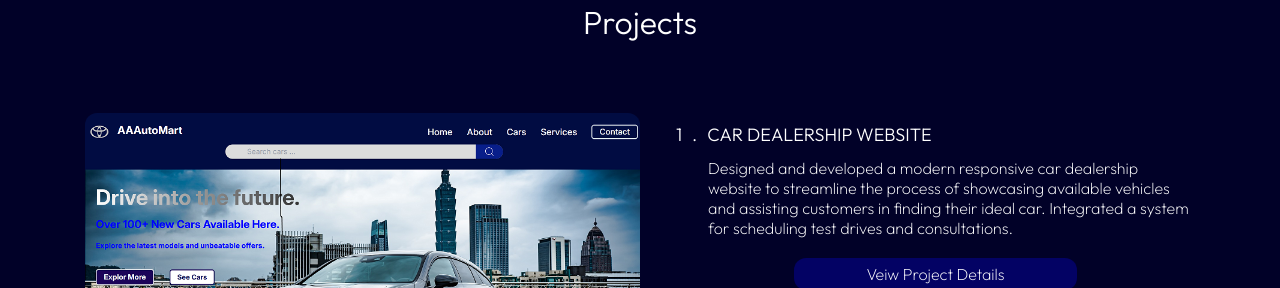
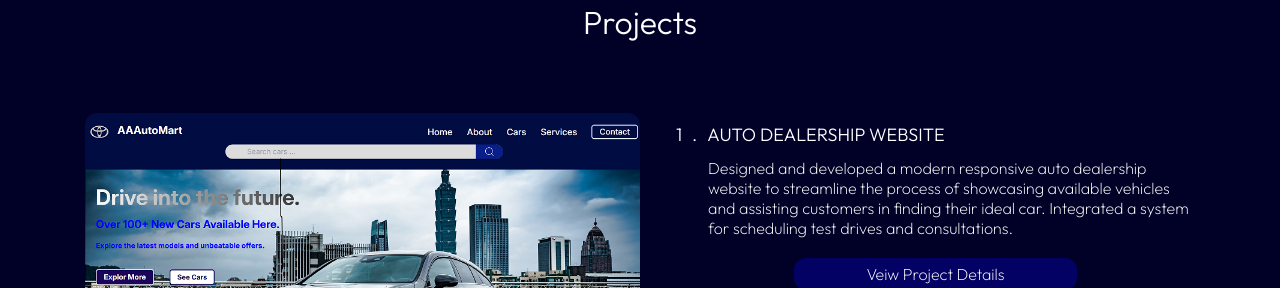
Before and after one commit to Temesgen123/temsgnportfolio, a React (Vite) app: page / in a window 1280 px wide. Shown: the part 1820-2108 px from the top of the page. Built offline with nearby package versions, Linux system fonts and the light colour scheme.

Commit message:
edited projects data

```diff
--- a/src/assets/mywork-data.js
+++ b/src/assets/mywork-data.js
@@ -3,10 +3,10 @@ import project2_img from './suhillportfolio.png';
 const mywork_data = [
   {
     w_no: '1',
-    w_name: 'CAR DEALERSHIP WEBSITE',
+    w_name: 'AUTO DEALERSHIP WEBSITE',
     w_image: project1_img,
     w_dsc:
-      'Designed and developed a modern responsive car dealership website to streamline the process of showcasing available vehicles and assisting customers in finding their ideal car. Integrated a system for scheduling test drives and consultations.',
+      'Designed and developed a modern responsive auto dealership website to streamline the process of showcasing available vehicles and assisting customers in finding their ideal car. Integrated a system for scheduling test drives and consultations.',
     w_url: 'https://temesgen123.github.io/aaauto',
   },
   {
```
